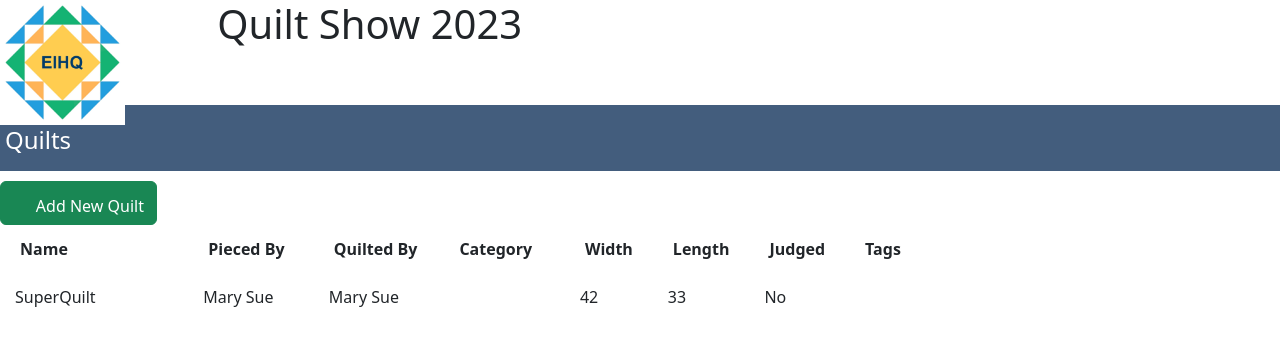
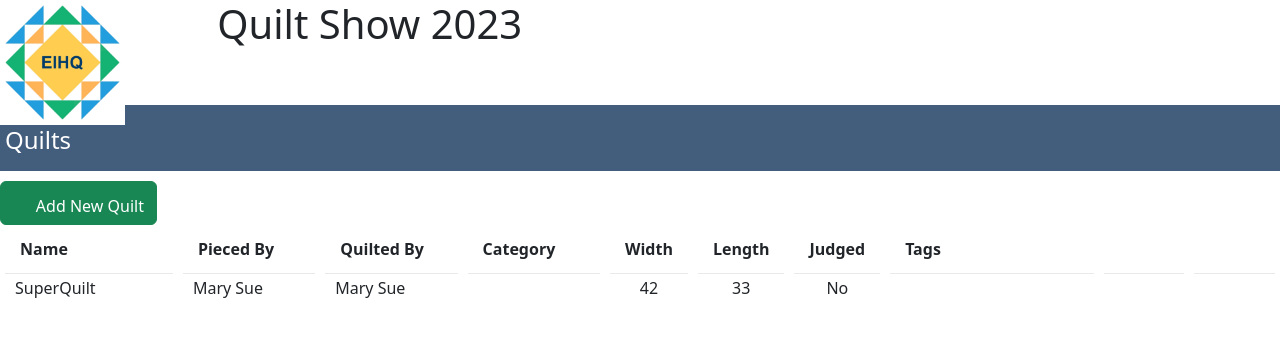
Before and after one commit to bracyman/quiltshow, a React (Create React App) app: page /quiltEntry in a window 1280 px wide. Shown: the top 346 px of the page. Built offline with nearby package versions, Linux system fonts and the light colour scheme.

Commit message:
UI cleanup

```diff
--- a/src/index.css
+++ b/src/index.css
@@ -9,13 +9,13 @@ body {
 
 .table {
 	display: grid;
-	grid-template-columns: 1.5fr 1fr 1fr 1fr .5fr .5fr .5fr 1fr .25fr .25fr;
-	max-width: 90%;
+	grid-template-columns: 12.5fr 10fr 10fr 10fr 5fr 5fr 5fr 15fr 1fr 1fr;
+	max-width: 1400px;
 }
 
 .table > div {
 	border-color: #e9e9e9;
-	padding: 12px 15px;
+	padding: 2px 15px;
 	vertical-align: middle;
 }
 
@@ -24,7 +24,31 @@ body {
 	font-weight: bold;
 	margin: 0 5px;
 	cursor: pointer;
+	background-color: #fff!important;
+	padding: 12px 15px!important;
+	border-bottom: solid 1px black;
 }
+
+
+.table>div:nth-child(20n+1),
+  .table>div:nth-child(20n+2),
+  .table>div:nth-child(20n+3),
+  .table>div:nth-child(20n+4),
+  .table>div:nth-child(20n+5),
+  .table>div:nth-child(20n+6),
+  .table>div:nth-child(20n+7),
+  .table>div:nth-child(20n+8),
+  .table>div:nth-child(20n+9),
+  .table>div:nth-child(20n+10) {
+	background-color: #ddd;
+}
+
+.table>div:nth-child(10n+5),
+  .table>div:nth-child(10n+6),
+  .table>div:nth-child(10n+7) {
+	text-align: center;
+}
+
 
 li.tag {
 	padding: 0px!important;
```
Also changed, not shown: 1 other file (tests, documents, lock files or other folders).
